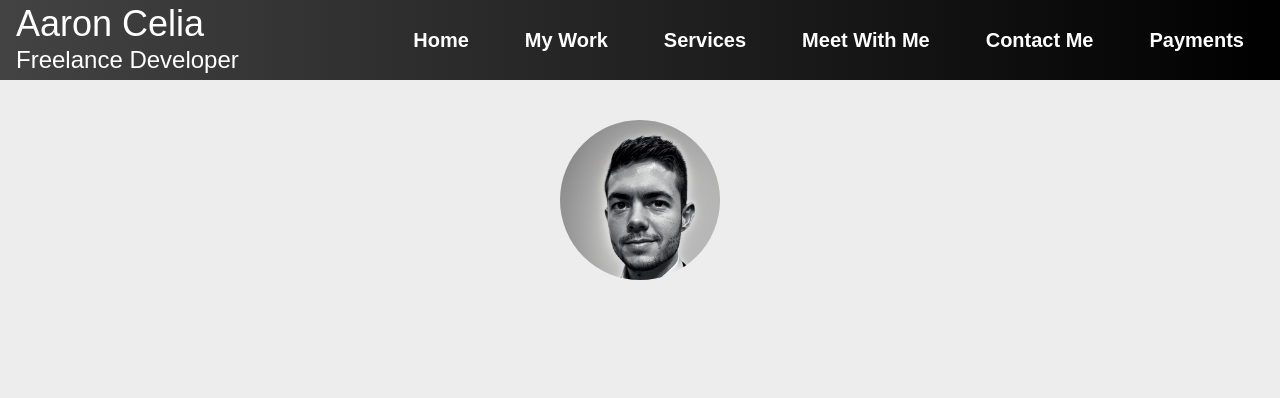
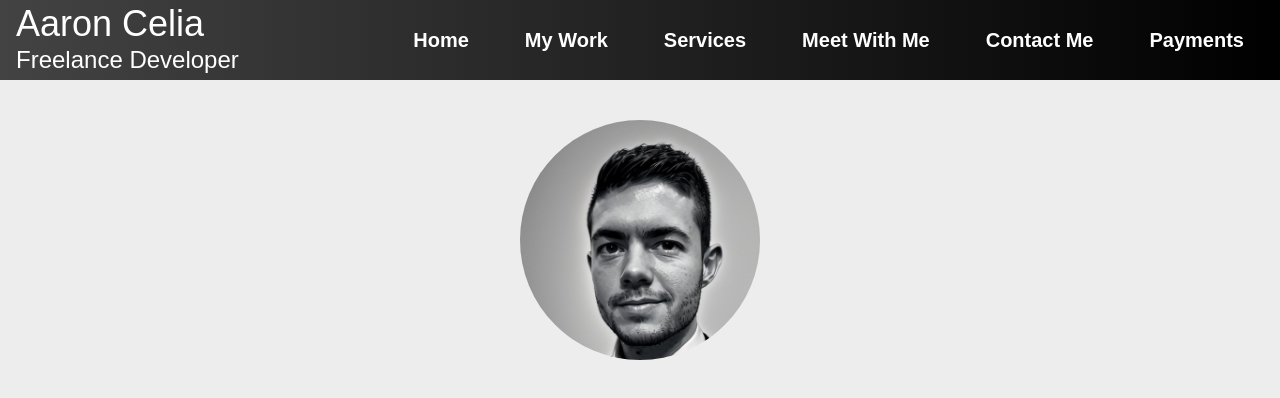
Before and after one commit to Aaron-Celia/Freelancing, a Next.js app: page / in a window 1280 px wide. Shown: the top 398 px of the page. Built offline with nearby package versions, Linux system fonts and the light colour scheme; a web font is replaced by a local one.

Commit message:
updated styles

```diff
--- a/src/app/globals.css
+++ b/src/app/globals.css
@@ -30,5 +30,5 @@
 }
 
 #profile-pic {
-  margin-left: calc(50vw - 5rem);
+  margin-left: calc(50vw - 7.5rem);
 }
--- a/src/app/page.jsx
+++ b/src/app/page.jsx
@@ -4,7 +4,7 @@ import profilePic from '../../public/profile-pic.JPG'
 export default function Home() {
   return (
    <main>
-    <Image id='profile-pic' src={profilePic} alt='Profile Picture' className='rounded-full h-40 w-40 mt-10' />
+    <Image id='profile-pic' src={profilePic} alt='Profile Picture' className='rounded-full h-60 w-60 mt-10' />
    </main>
   )
 }
```
